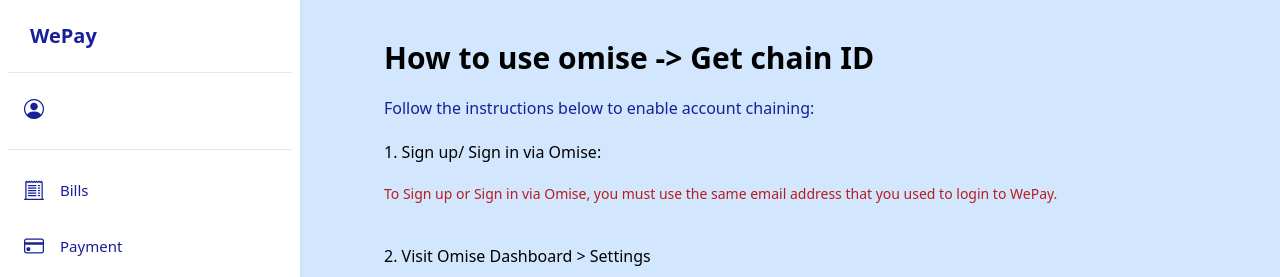
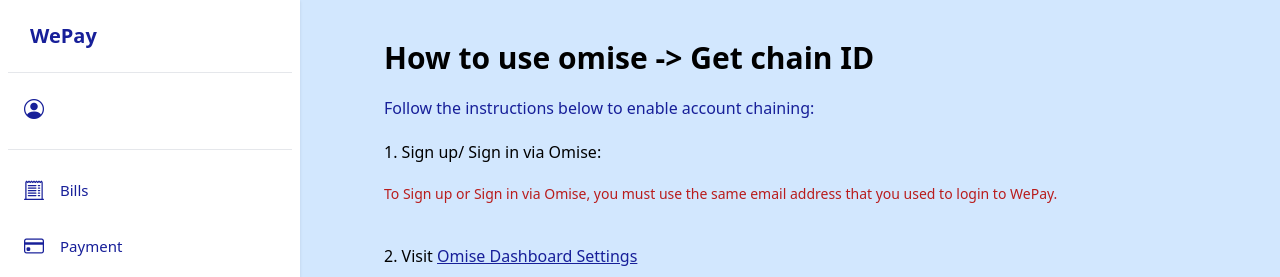
Before and after one commit to WePays/WePay, a Django app: template templates/Wepay/Instruction.html in a window 1280 px wide. Shown: the top 277 px of the page. Run offline with Django 4.2, Linux system fonts and the light colour scheme; the template is opened without the code that fills it, so the values that code supplies are empty; parts of the project's set-up code (start-up, migrations or seed data) failed here and were passed over; some libraries are stand-ins or nearby versions.

Commit message:
fixed #134

```diff
--- a/templates/Wepay/Instruction.html
+++ b/templates/Wepay/Instruction.html
@@ -9,7 +9,7 @@
         <ol>
             <div><p class="">1. Sign up/ Sign in via Omise: <p class="text-red-700 text-sm"> <br> To Sign up or Sign in via Omise, you must use the same email address that you used to login to WePay.</p></p></div>
 
-            <p class="mt-10">2. Visit <a href="https://dashboard.omise.co/test/settings">Omise Dashboard &gt; Settings</a></p>
+            <p class="mt-10">2. Visit <a class="underline text-[#171f99]" href="https://dashboard.omise.co/test/settings"> Omise Dashboard Settings</a></p>
             <div><img class="mt-3" width="941" alt="image" src="https://user-images.githubusercontent.com/90590580/200815785-9519c25e-cb51-4b2b-b9c9-d55ba174df2c.png"></div>
 
             <p class="mt-10">3. Click the checkbox enabling account chaining, <br>and set the Return url to which the sub-merchant will be redirected after authorization.</p>
```
